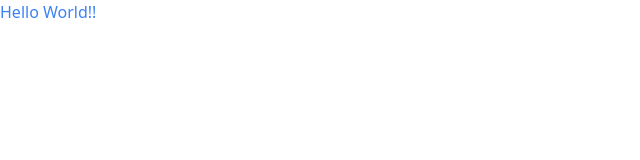
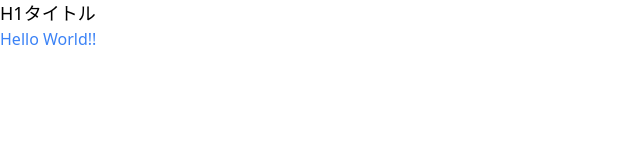
Before and after one commit to s-sugawara-alistyle/tailwind, a website: page index.html in a window 1280 px wide. Shown: the whole page, without its empty margins (0-640 px from the left). Drawn offline with Linux system fonts and the light colour scheme.

Commit message:
追加css

```diff
--- a/css/styles.css
+++ b/css/styles.css
@@ -1,3 +1,8 @@
 @tailwind base;
 @tailwind components;
 @tailwind utilities;
+
+/* 追加のcss */
+.title {
+ font-size: large;
+}
--- a/index.html
+++ b/index.html
@@ -7,6 +7,7 @@
     <link rel="stylesheet" href="/css/styles_dist.css">
 </head>
 <body>
+    <h1 class="title">H1タイトル</h1>
     <h2 class="text-blue-500">Hello World!!</h2>
 </body>
 </html>
```
Also changed, not shown: css/styles_dist.css.
